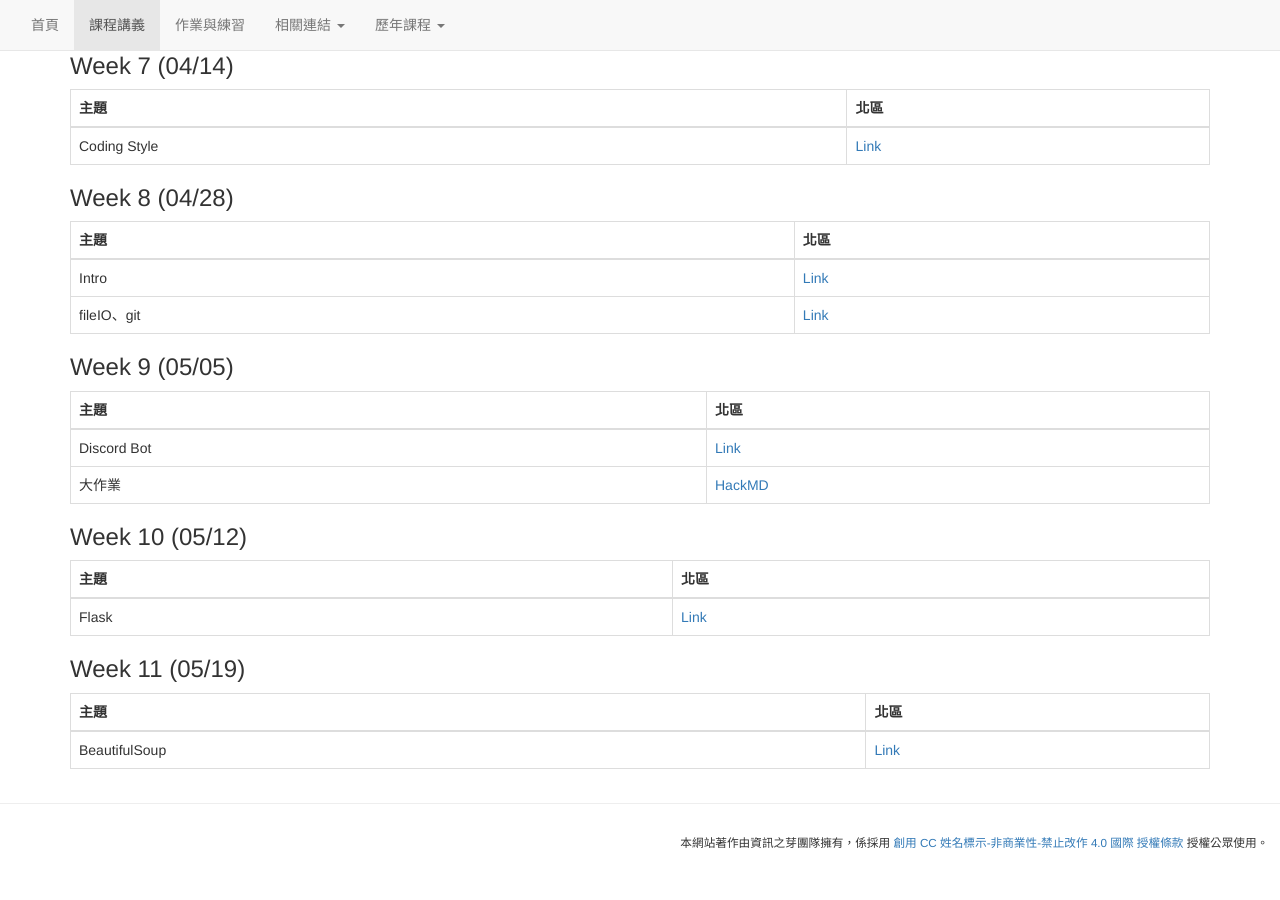
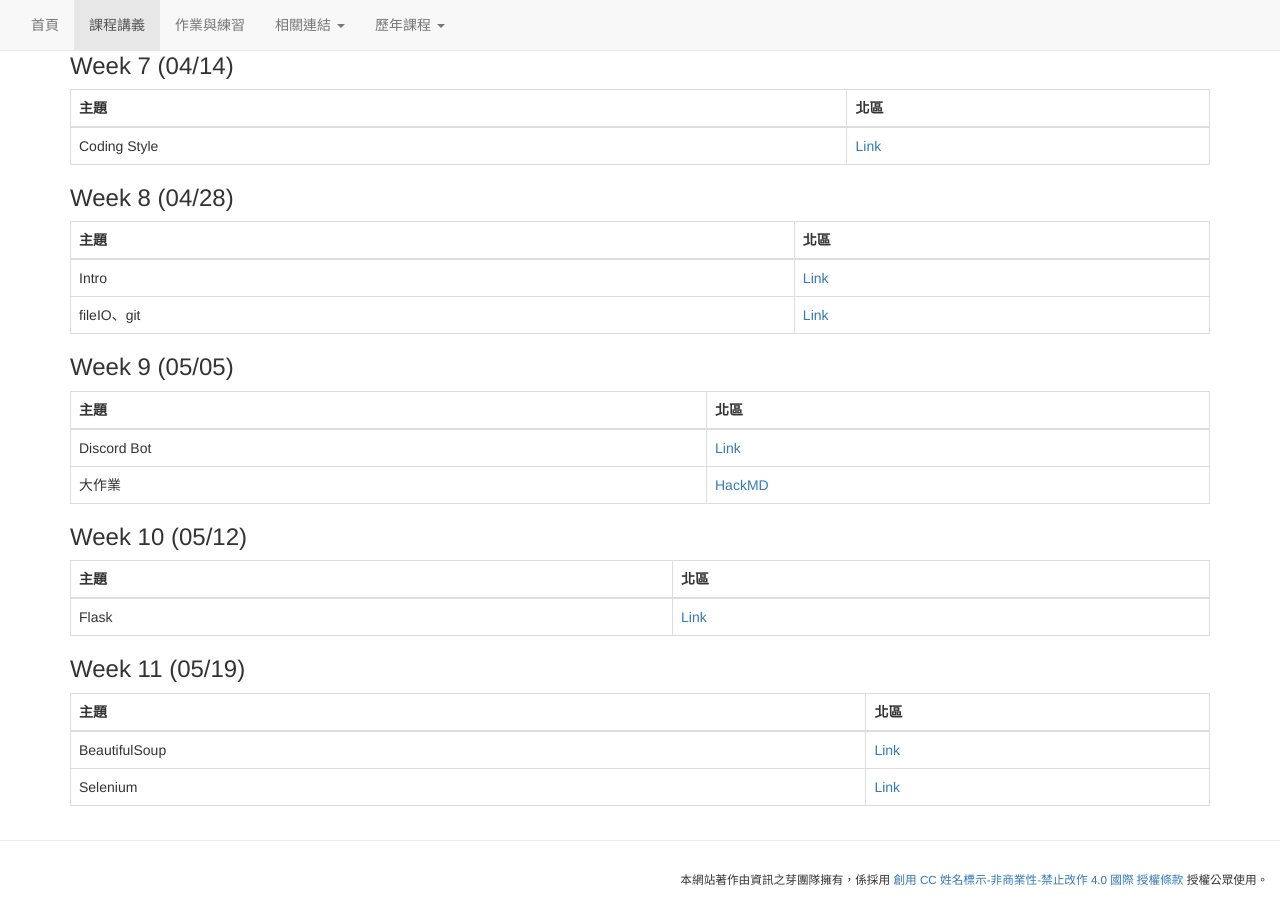
Before and after one commit to tw-csie-sprout/py2025, a Jekyll site: the page built from slides.md, in a window 1280 px wide and 900 px high, scrolled down 1140 px. Built offline with Jekyll 4.4.1, drawn with Linux system fonts in a browser that asks for light colours; before the commit the page ends 2003 px from its top, so only the background shows below that.

Commit message:
Update slides.md

```diff
--- a/slides.md
+++ b/slides.md
@@ -86,3 +86,4 @@ title: "課程講義"
 | 主題 | 北區 |
 | --- | --- |
 | BeautifulSoup | [Link](https://www.canva.com/design/DAGFAXIBM00/Vq73_NWARO4O35MLcu564A/edit?utm_content=DAGFAXIBM00&utm_campaign=designshare&utm_medium=link2&utm_source=sharebutton) |
+| Selenium | [Link](https://www.canva.com/design/DAGEvJs5xNQ/ZOBz2zorrV602sIaG3T_5A/view?utm_content=DAGEvJs5xNQ&utm_campaign=designshare&utm_medium=link&utm_source=editor) |
```
